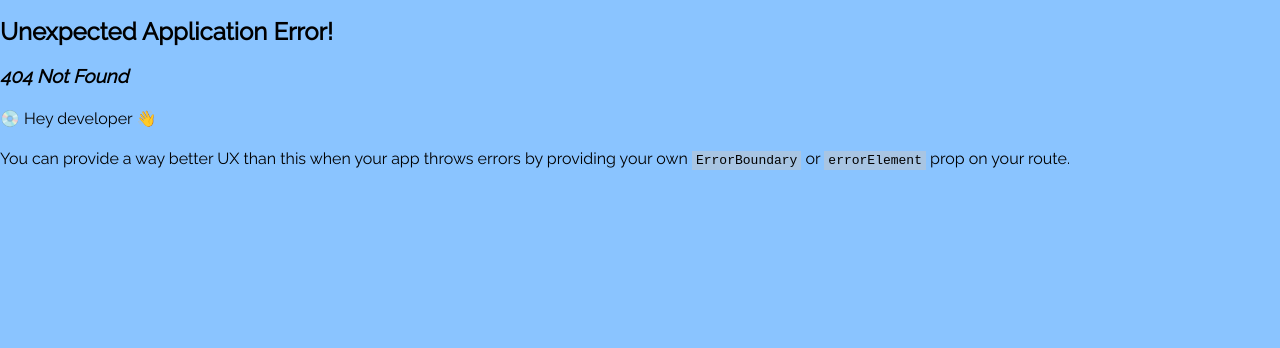
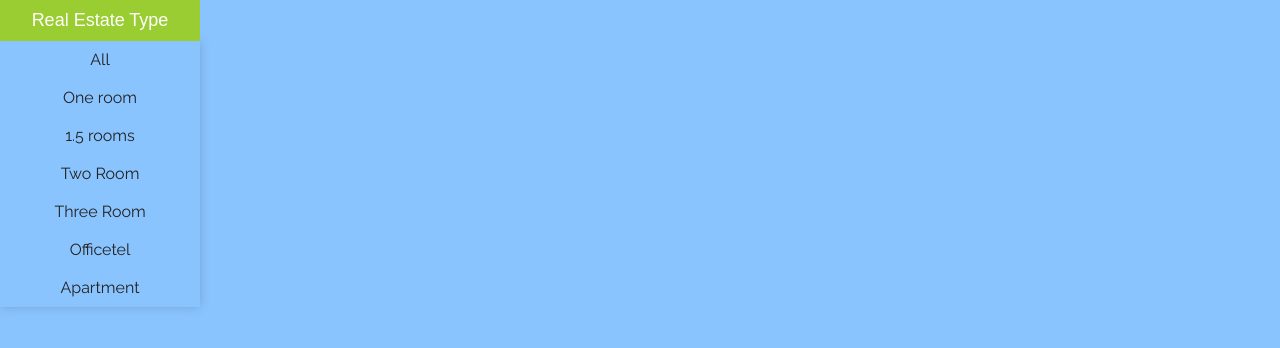
Before and after one commit to hoinlee-moi/React-widget, a React (Create React App) app: page /dropdown1 in a window 1280 px wide. Before the commit this address had no page. Shown: the top 348 px of the page. Built offline with nearby package versions, Linux system fonts and the light colour scheme.

Commit message:
dropdown nav바 추가

```diff
--- a/src/Router.js
+++ b/src/Router.js
@@ -2,6 +2,7 @@ import { createBrowserRouter, RouterProvider } from "react-router-dom";
 import BorderBoard from "./pages/borad/BorderBoard";
 import LoadingBoard from "./pages/borad/LoadingBoard";
 import Border1 from "./pages/borderAni/Border1";
+import Dropdown1 from "./pages/dropdown/Dropdown1";
 import Loading1 from "./pages/loading/Loading1";
 import Loading2 from "./pages/loading/Loading2";
 import Loading3 from "./pages/loading/Loading3";
@@ -29,6 +30,10 @@ const Router = () => {
         },
       ],
     },
+    {
+      path:"/dropdown1",
+      element:<Dropdown1 />
+    }
   ]);
   return <RouterProvider router={ROUTER} />;
 };
--- /dev/null
+++ b/src/pages/dropdown/Dropdown1.tsx
@@ -0,0 +1,21 @@
+import styles from "../../styles/dropdown/Dropdown1.module.css";
+const Dropdown1 = () => {
+  return (
+    <div>
+      <div className={styles.dropdown}>
+        <button className={styles.dropdown_btn}>Real Estate Type</button>
+        <div className={styles.dropdown_submenu}>
+            <a href="#none">All</a>
+            <a href="#none">One room</a>
+            <a href="#none">1.5 rooms</a>
+            <a href="#none">Two Room</a>
+            <a href="#none">Three Room</a>
+            <a href="#none">Officetel</a>
+            <a href="#none">Apartment</a>
+        </div>
+      </div>
+    </div>
+  );
+};
+
+export default Dropdown1;
--- /dev/null
+++ b/src/styles/dropdown/Dropdown1.module.css
@@ -0,0 +1,35 @@
+.dropdown{
+    display: inline-block;
+    /* width : 200px 일 경우 자식요소 width에 inherit을 써서 자동적으로 상속되게 만들자 */
+}
+.dropdown:hover .dropdown_submenu {
+    /* 부모요소에 hover가 될 경우 자식요소가 영향 */
+    display: block;
+}
+.dropdown_btn{
+    width: 200px;
+    padding: 10px;
+    font-size: 18px;
+    background-color: yellowgreen;
+    color: #fff;
+    border: none;
+    outline: none;
+    cursor: pointer;
+}
+.dropdown_submenu{
+    display: none;
+    width: 200px;
+    box-shadow: 0 0 10px rgba(0,0,0,0.17);
+}
+
+
+.dropdown_submenu a {
+    display: block;
+    color:#222;
+    padding: 7px;
+    text-align: center;
+}
+
+.dropdown_submenu a:hover {
+    background-color: #eee;
+}
```
